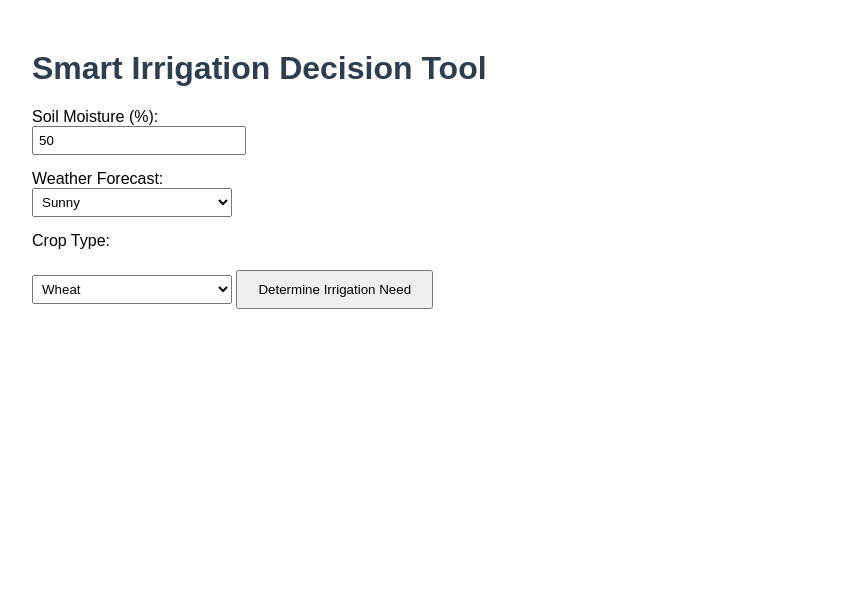
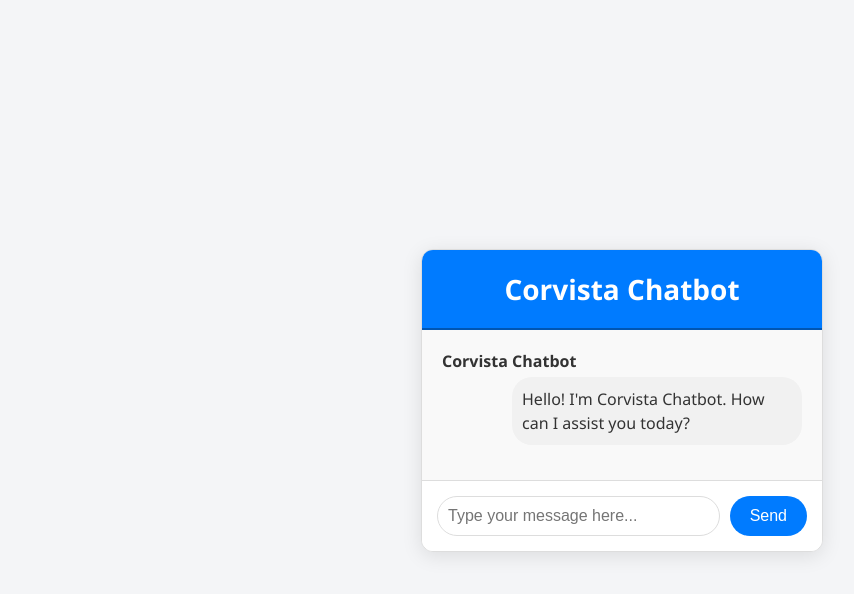
Before and after one commit to Nikhilrangaa/corvistachatbot, a plain HTML site: page index.html in a window 1280 px wide. Shown: the whole page, without its empty margins (18-872 px from the left). Drawn offline with Linux system fonts and the light colour scheme.

Commit message:
Update index.html

```diff
--- a/index.html
+++ b/index.html
@@ -1,73 +1,246 @@
 <!DOCTYPE html>
 <html lang="en">
+
 <head>
-  <meta charset="UTF-8">
-  <title>Predictive Analytics and Smart Irrigation</title>
-  <style>
-    body { font-family: Arial, sans-serif; margin: 50px; }
-    h1 { color: #2c3e50; }
-    label { display: block; margin-top: 15px; }
-    input, select { padding: 5px; width: 200px; }
-    button { margin-top: 20px; padding: 10px 20px; }
-    #result { margin-top: 30px; font-size: 1.2em; color: #27ae60; }
-  </style>
+    <meta charset="UTF-8">
+    <meta name="viewport" content="width=device-width, initial-scale=1.0">
+    <title>Corvista Chatbot</title>
+    <style>
+        body {
+            font-family: 'Segoe UI', Tahoma, Geneva, Verdana, sans-serif;
+            background-color: #f4f5f7;
+            color: #333;
+            margin: 0;
+            padding: 0;
+            display: flex;
+            justify-content: center;
+            align-items: center;
+            height: 100vh;
+        }
+
+        .chat-container {
+            background-color: #fff;
+            width: 100%;
+            max-width: 400px;
+            border-radius: 12px;
+            box-shadow: 0 4px 20px rgba(0, 0, 0, 0.1);
+            display: flex;
+            flex-direction: column;
+            overflow: hidden;
+            border: 1px solid #ddd;
+        }
+
+        .chat-header {
+            background-color: #007bff;
+            color: #fff;
+            padding: 20px;
+            text-align: center;
+            font-size: 1.75em;
+            font-weight: bold;
+            border-bottom: 2px solid #0056b3;
+        }
+
+        .chat-window {
+            flex-grow: 1;
+            padding: 20px;
+            overflow-y: auto;
+            background-color: #f9f9f9;
+            display: flex;
+            flex-direction: column;
+        }
+
+        .chat-message {
+            margin-bottom: 15px;
+            display: flex;
+            flex-direction: column;
+        }
+
+        .chat-message .sender {
+            font-weight: bold;
+            margin-bottom: 5px;
+        }
+
+        .chat-message .message {
+            background-color: #007bff;
+            color: #fff;
+            padding: 10px;
+            border-radius: 20px;
+            max-width: 75%;
+            align-self: flex-start;
+            word-wrap: break-word;
+            line-height: 1.5;
+        }
+
+        .chat-message.bot .message {
+            background-color: #f1f1f1;
+            color: #333;
+            align-self: flex-end;
+        }
+
+        .loading-dots {
+            display: inline-block;
+            margin-left: 5px;
+        }
+
+        .loading-dots span {
+            display: inline-block;
+            width: 8px;
+            height: 8px;
+            margin-right: 3px;
+            background-color: #007bff;
+            border-radius: 50%;
+            opacity: 0;
+            animation: blink 1.4s infinite both;
+        }
+
+        .loading-dots span:nth-child(1) {
+            animation-delay: 0.2s;
+        }
+
+        .loading-dots span:nth-child(2) {
+            animation-delay: 0.4s;
+        }
+
+        .loading-dots span:nth-child(3) {
+            animation-delay: 0.6s;
+        }
+
+        @keyframes blink {
+            0%,
+            100% {
+                opacity: 0;
+            }
+
+            50% {
+                opacity: 1;
+            }
+        }
+
+        .chat-input-container {
+            padding: 15px;
+            border-top: 1px solid #ddd;
+            background-color: #fff;
+            display: flex;
+        }
+
+        .chat-input-container input {
+            flex-grow: 1;
+            padding: 10px;
+            border: 1px solid #ddd;
+            border-radius: 20px;
+            outline: none;
+            font-size: 16px;
+        }
+
+        .chat-input-container button {
+            background-color: #007bff;
+            color: #fff;
+            border: none;
+            padding: 10px 20px;
+            border-radius: 20px;
+            margin-left: 10px;
+            cursor: pointer;
+            transition: background-color 0.3s;
+            font-size: 16px;
+        }
+
+        .chat-input-container button:hover {
+            background-color: #0056b3;
+        }
+    </style>
 </head>
+
 <body>
+    <div class="chat-container">
+        <div id="chatHeader" class="chat-header">
+            Corvista Chatbot
+        </div>
+        <div id="chatWindow" class="chat-window">
+            <!-- Chat messages will appear here -->
+        </div>
+        <div class="chat-input-container">
+            <input type="text" id="userInput" placeholder="Type your message here..." />
+            <button id="sendButton">Send</button>
+        </div>
+    </div>
 
-  <h1>Smart Irrigation Decision Tool</h1>
+    <script>
+        const chatbotConfig = {
+            apiEndpoint: 'https://c9guv12o60.execute-api.us-east-1.amazonaws.com/test', // Replace with your actual API endpoint
+            botName: 'Corvista Chatbot',
+            loadingMessage: 'Please wait...',
+            initialGreeting: 'Hello! I\'m Corvista Chatbot. How can I assist you today?'
+        };
 
-  <label for="soilMoisture">Soil Moisture (%):</label>
-  <input type="number" id="soilMoisture" min="0" max="100" value="50">
+        document.getElementById('chatHeader').textContent = chatbotConfig.botName;
+        document.getElementById('sendButton').addEventListener('click', sendMessage);
+        document.getElementById('userInput').addEventListener('keypress', function (e) {
+            if (e.key === 'Enter') {
+                sendMessage();
+            }
+        });
 
-  <label for="weatherForecast">Weather Forecast:</label>
-  <select id="weatherForecast">
-    <option value="sunny">Sunny</option>
-    <option value="cloudy">Cloudy</option>
-    <option value="rain">Rain Expected</option>
-  </select>
+        window.onload = function () {
+            appendMessage(chatbotConfig.botName, chatbotConfig.initialGreeting);
+        };
 
-  <label for="cropType">Crop Type:</label>
-  <select id="cropType">
-    <option value="wheat">Wheat</option>
-    <option value="corn">Corn</option>
-    <option value="soybean">Soybean</option>
-  </select>
+        function sendMessage() {
+            const userInput = document.getElementById('userInput').value.trim().toLowerCase();
+            if (userInput === '') return;
 
-  <button onclick="makeDecision()">Determine Irrigation Need</button>
+            appendMessage('You', userInput);
 
-  <div id="result"></div>
+            document.getElementById('userInput').value = '';
 
-  <script>
-    function makeDecision() {
-      const soilMoisture = parseFloat(document.getElementById('soilMoisture').value);
-      const weatherForecast = document.getElementById('weatherForecast').value;
-      const cropType = document.getElementById('cropType').value;
+            const loadingMessage = appendMessage(chatbotConfig.botName, chatbotConfig.loadingMessage);
+            const loadingDots = document.createElement('div');
+            loadingDots.className = 'loading-dots';
+            loadingDots.innerHTML = '<span></span><span></span><span></span>';
+            loadingMessage.querySelector('.message').appendChild(loadingDots);
 
-      let moistureThreshold;
-      switch(cropType) {
-        case 'wheat':
-          moistureThreshold = 40;
-          break;
-        case 'corn':
-          moistureThreshold = 50;
-          break;
-        case 'soybean':
-          moistureThreshold = 45;
-          break;
-        default:
-          moistureThreshold = 50;
-      }
+            fetch(chatbotConfig.apiEndpoint, {
+                method: 'POST',
+                headers: {
+                    'Content-Type': 'application/json'
+                },
+                body: JSON.stringify({ user_input: userInput })
+            })
+                .then(response => response.json())
+                .then(data => {
+                    loadingMessage.querySelector('.message').removeChild(loadingDots);
+                    loadingMessage.querySelector('.message').textContent = data.response;
+                })
+                .catch(error => {
+                    console.error('Error:', error);
+                    loadingMessage.querySelector('.message').removeChild(loadingDots);
+                    loadingMessage.querySelector('.message').textContent = 'Sorry, something went wrong. Please try again.';
+                });
+        }
 
-      let decision = '';
-      if (soilMoisture < moistureThreshold && weatherForecast !== 'rain') {
-        decision = 'Irrigation is recommended.';
-      } else {
-        decision = 'Irrigation is not necessary at this time.';
-      }
+        function appendMessage(sender, message) {
+            const chatWindow = document.getElementById('chatWindow');
 
-      document.getElementById('result').innerText = decision;
-    }
-  </script>
+            const messageContainer = document.createElement('div');
+            messageContainer.classList.add('chat-message');
+            if (sender === chatbotConfig.botName) messageContainer.classList.add('bot');
 
+            const senderElem = document.createElement('div');
+            senderElem.classList.add('sender');
+            senderElem.textContent = sender;
+
+            const messageElem = document.createElement('div');
+            messageElem.classList.add('message');
+            messageElem.textContent = message;
+
+            messageContainer.appendChild(senderElem);
+            messageContainer.appendChild(messageElem);
+
+            chatWindow.appendChild(messageContainer);
+            chatWindow.scrollTop = chatWindow.scrollHeight;
+
+            return messageContainer;
+        }
+    </script>
 </body>
+
 </html>
```
